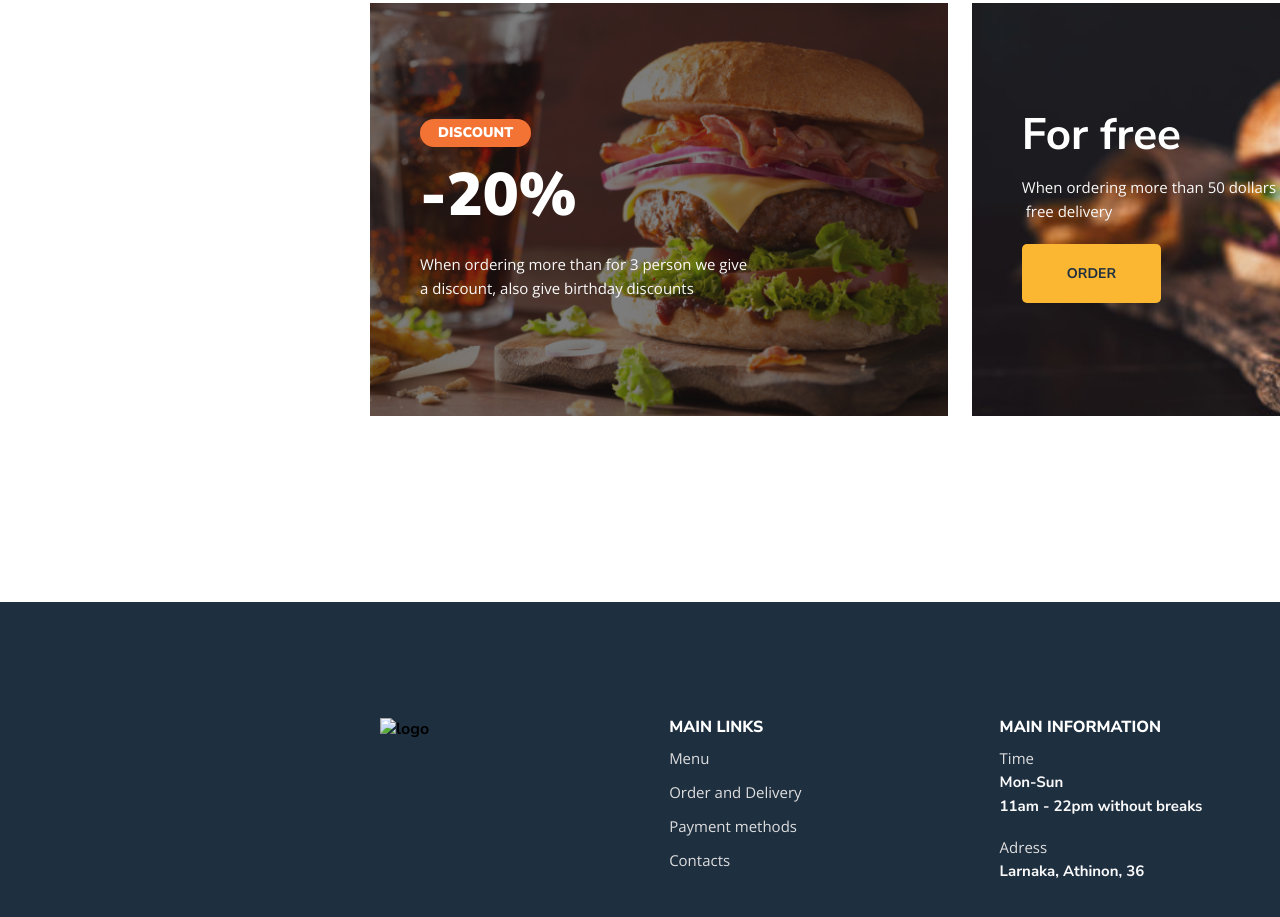
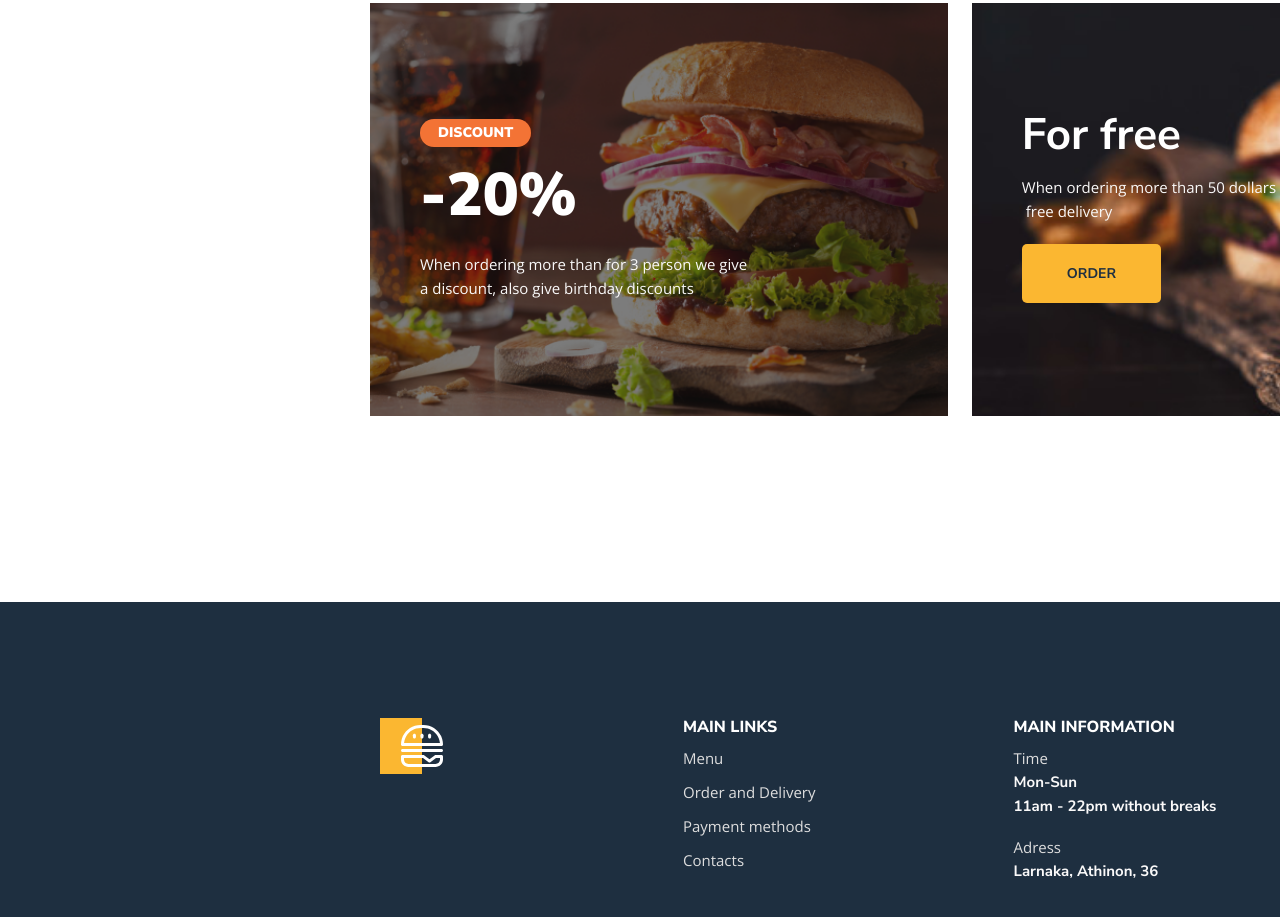
Before and after one commit to EGRV1984/Burger, a plain HTML site: page index.html in a window 1280 px wide. Shown: the part 1044-1961 px from the top of the page. Drawn offline with nearby package versions, Linux system fonts and the light colour scheme; the site is published under a folder, as on GitHub Pages, so addresses that start at the root find nothing.

Commit message:
Update index.html

```diff
--- a/index.html
+++ b/index.html
@@ -44,7 +44,7 @@
     <div class="footer">
         <div class="footer-container">
             <div class="footer-logo">
-                <img class="logo" src="/images/Logo.svg" alt="logo">
+                <img class="logo" src="images/Logo.svg" alt="logo">
             </div>
             <div class="footer-link">
                 <p class="footer-link-title">Main links</p>
```
